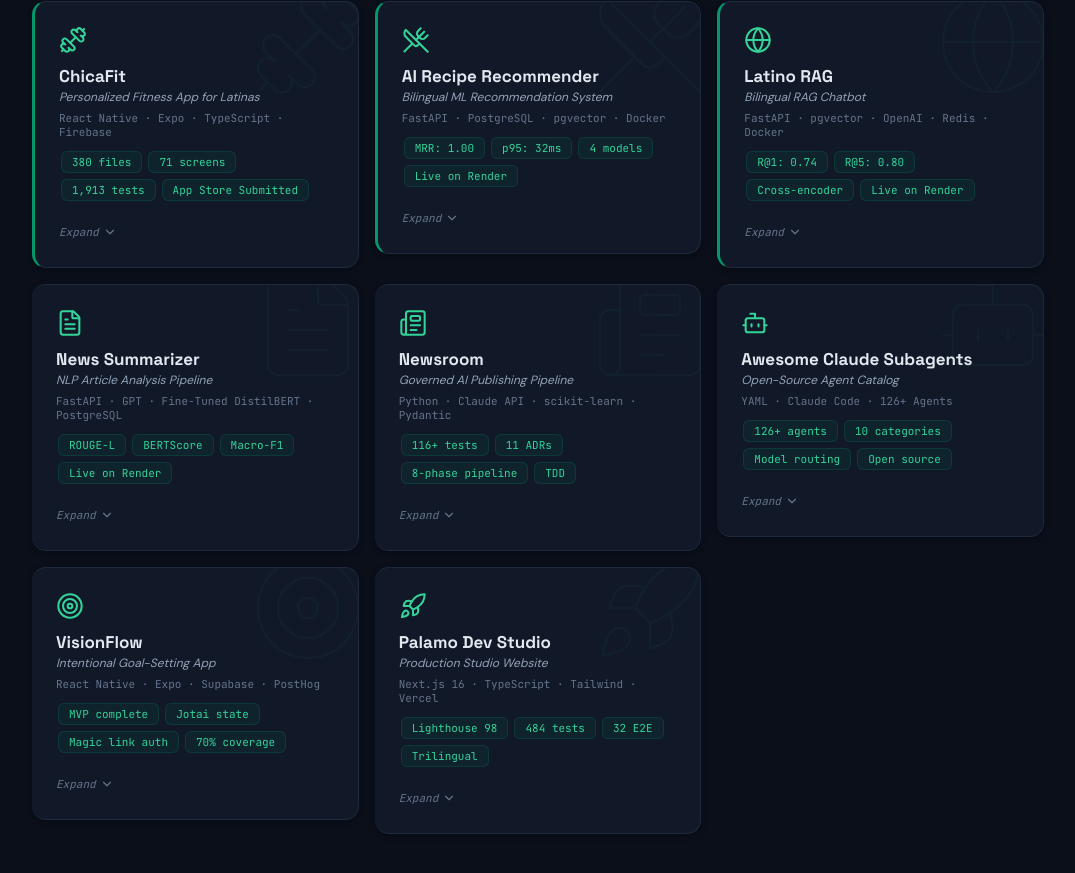
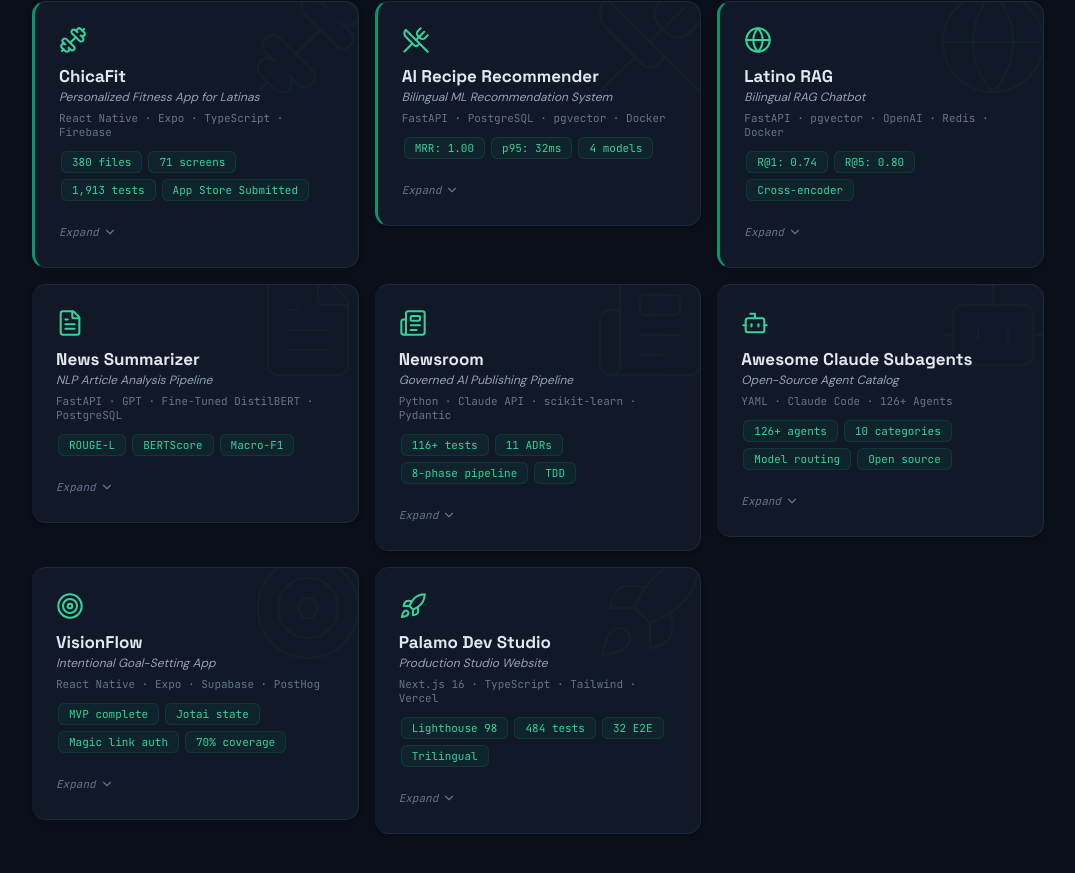
Before and after one commit to hectorluisalamo/resume, a React (Vite) app: page / in a window 1280 px wide. Shown: the part 1873-2746 px from the top of the page, without its empty margins (102-1177 px from the left). Built offline with nearby package versions, Linux system fonts and the light colour scheme.

Commit message:
fix: remove "Live on Render" stats

```diff
--- a/src/App.jsx
+++ b/src/App.jsx
@@ -46,7 +46,7 @@
     subtitle: "Bilingual ML Recommendation System",
     tech: "FastAPI · PostgreSQL · pgvector · Docker",
     url: "https://github.com/hectorluisalamo",
-    stats: ["MRR: 1.00", "p95: 32ms", "4 models", "Live on Render"],
+    stats: ["MRR: 1.00", "p95: 32ms", "4 models"],
     bullets: [
       "Deployed 4-model ranking system (popularity → keyword → TF-IDF → semantic embeddings) with evaluation on bilingual gold set",
       "Multilingual semantic search using sentence-transformers + pgvector ANN indexing at p95 latency of 32ms",
@@ -59,7 +59,7 @@
     subtitle: "Bilingual RAG Chatbot",
     tech: "FastAPI · pgvector · OpenAI · Redis · Docker",
     url: "https://github.com/hectorluisalamo/bilingual-rag",
-    stats: ["R@1: 0.74", "R@5: 0.80", "Cross-encoder", "Live on Render"],
+    stats: ["R@1: 0.74", "R@5: 0.80", "Cross-encoder"],
     bullets: [
       "Smart routing: FAQ short-circuit → vector retrieval → cross-encoder reranking, achieving R@1 of 0.74 on 50-item gold set",
       "Chunking ablation framework testing 4 chunk/overlap variants for optimal R@1/R@5/latency trade-offs",
@@ -72,7 +72,7 @@
     subtitle: "NLP Article Analysis Pipeline",
     tech: "FastAPI · GPT · Fine-Tuned DistilBERT · PostgreSQL",
     url: "https://github.com/hectorluisalamo/summ-senter",
-    stats: ["ROUGE-L", "BERTScore", "Macro-F1", "Live on Render"],
+    stats: ["ROUGE-L", "BERTScore", "Macro-F1"],
     bullets: [
       "End-to-end NLP pipeline: extraction → language detection → translation (ES→EN) → summarization (GPT) → sentiment (fine-tuned DistilBERT)",
       "PostgreSQL caching (72h TTL) with per-request cost tracking and Prometheus observability",
```
